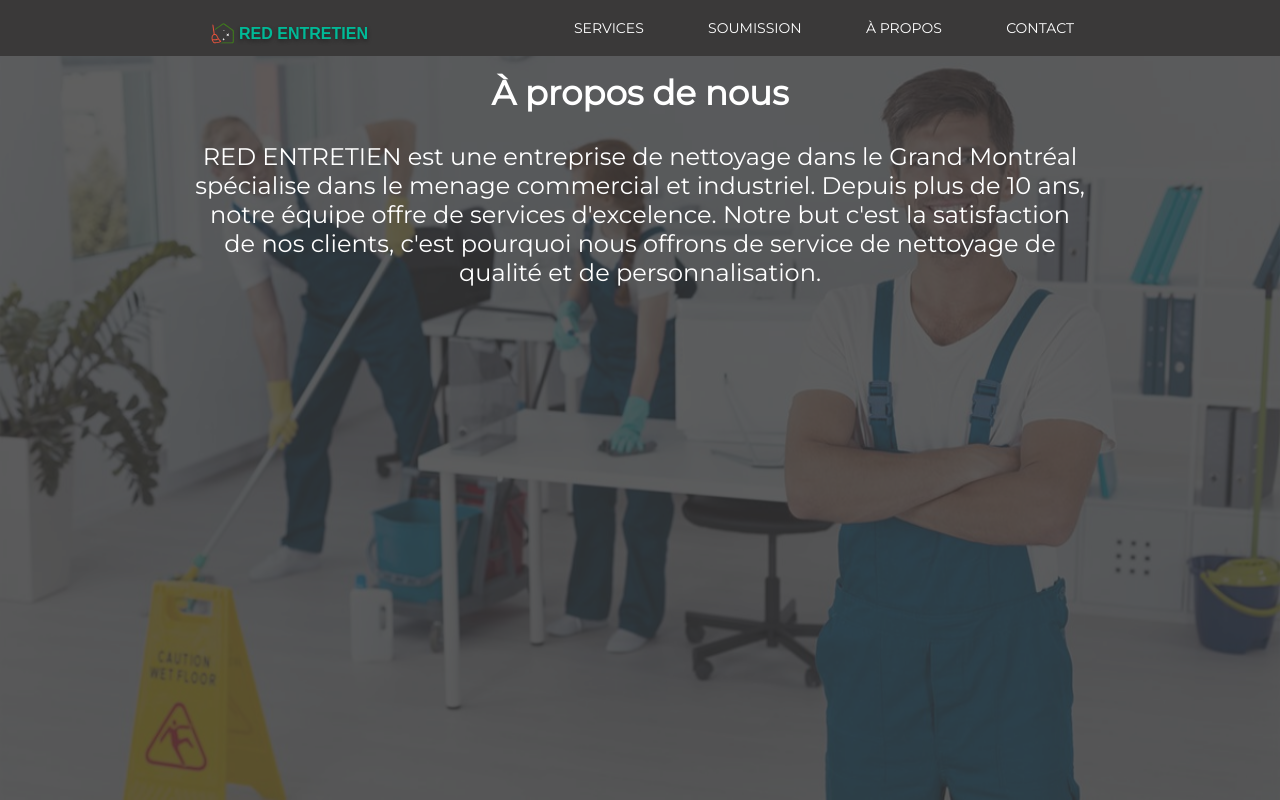
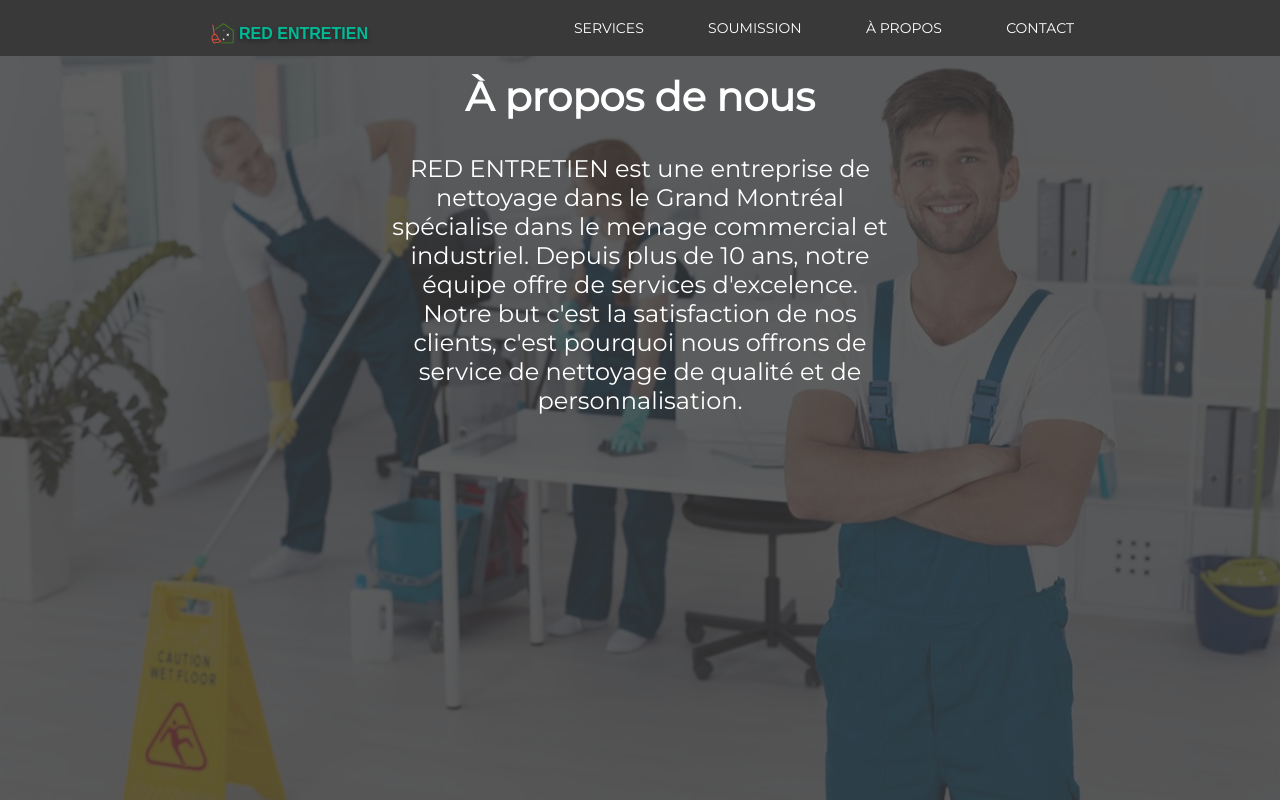
Before and after one commit to DragonMess/webSiteReact, a React (Create React App) app: page /apropos in a window 1280 px wide. Built offline with nearby package versions, Linux system fonts and the light colour scheme.

Commit message:
refactorizing component sectionTitle

```diff
--- a/src/components/footer/index.jsx
+++ b/src/components/footer/index.jsx
@@ -1,21 +1,31 @@
 import React from 'react'
 import styled from 'styled-components';
 import Logo from '../logo';
-import { Marginer } from '../marginer';
 
 const FooterWrapper = styled.div`
    left: 0;
-   bottom: -2vh;
+   /* bottom: -2vh; */
    width: 100%;
-   max-height:100vh;
-   background-color:rgb(34,34,34);
+   min-height:28vh;
+   background-color:#3a3939;
    color: white;
    display:flex;
    flex-direction:column;
    align-items:center;
+   padding:1%;
+   margin:0;
+
+   /* p{
+          visibility:none;
+     display:none;
+   } */
    @media screen and (max-width:960px){
-     visibility:none;
-     display:none;
+     /* visibility:none;
+     display:none; */
+        p{
+          visibility:visible;
+     /* display:none; */
+   }
    }
 `;
 const Copyrigth = styled.p`
@@ -30,12 +40,10 @@ const LinkDev = styled.a`
 function Footer(props) {
   return (
     <FooterWrapper>
-      <p></p>
       <Logo inLine={"footer"} ></Logo>
-      <p>À votre disposition pour tous vos besoin</p>
-  <Copyrigth>© 2020 Copyright: <LinkDev href="https://portfolio-camilo-pineda.herokuapp.com/">CamiloPinedaDev </LinkDev></Copyrigth>
+      <p>À votre disposition pour tous vos besoins</p>
+  <Copyrigth>© 2020 Copyright: <LinkDev href="https://portfolio-camilo-pineda.herokuapp.com/">CamiloPinedaDev</LinkDev></Copyrigth>
     <Copyrigth>Created by: DragonMess </Copyrigth>
-    <Marginer direction="vertical" margin="2vh" ></Marginer>
     </FooterWrapper>
   )
 }
--- a/src/components/logo/index.jsx
+++ b/src/components/logo/index.jsx
@@ -14,13 +14,13 @@ const LogoContainer = styled.div`
 
 const LogoImg = styled.img`
   /* width:8em; */
-  width:${({inLine})=> (inLine=="nav" ? "1.5em" : inLine=="footer"? "4em" : "8em" )};
-  height:${({inLine})=> (inLine=="nav" ? "1.5em" : inLine=="footer"? "4em" :"8em" )};
+  width:${({inLine})=> (inLine=="nav" ? "1.5em" : inLine=="footer"? "3em" : "8em" )};
+  height:${({inLine})=> (inLine=="nav" ? "1.5em" : inLine=="footer"? "3em" :"8em" )};
   margin-left:${({inLine})=> (inLine=="nav" ? "5px" : "0" )};
 
 `;
 const LogoTxt = styled.div`
-  margin-top:${({inLine})=> (inLine=="nav" ? "0" : "6px" )};
+  margin-top:${({inLine})=> (inLine=="nav" ? "0": inLine=="footer"? "3px" : "6px" )};
   font-size:${({inLine})=> (inLine=="nav" ? "calc(4px + 1.5vh)" :inLine=="footer"? "calc(10px + 2vw)": "calc(10px + 4vw)" )};
   margin-left:${({inLine})=> (inLine=="nav" ? "4px" : "0" )};
   text-align:center;
--- a/src/components/navbar/index.jsx
+++ b/src/components/navbar/index.jsx
@@ -1,12 +1,10 @@
 import { faBars, faTimes } from '@fortawesome/free-solid-svg-icons';
 import { FontAwesomeIcon } from '@fortawesome/react-fontawesome';
 import React, { useState } from 'react'
-import { Link } from 'react-router-dom';
 import styled from 'styled-components'
 import { theme } from '../../theme';
 import Logo from '../logo';
 import { Marginer } from '../marginer';
-import { Element, scroller } from 'react-scroll';
 
 const NavBarWrapper = styled.div`
   position:fixed;
--- a/src/components/sectionTitle/index.jsx
+++ b/src/components/sectionTitle/index.jsx
@@ -3,10 +3,9 @@ import styled from 'styled-components'
 
 const Title = styled.h2`
   margin-top:9vh;
-  font-size:34px;
-  font-weight:700;
-  color:${({colorFont})=> (colorFont==="white" ? "white" : "black")};
-  /* text-align:center; */
+  font-size:${({FontSize}) => (FontSize? `${FontSize}`: "5.2vh")};
+  font-weight:${({Fontweight}) => (Fontweight? `${Fontweight}`: "700")};
+  color:${({colorFont}) => (colorFont? `${colorFont}`: "black")};
 `;
 
 function SectionTitle(props) {
--- a/src/containers/apropos/index.jsx
+++ b/src/containers/apropos/index.jsx
@@ -31,7 +31,7 @@ const WrapSection = styled.section`
   margin-right:auto;
   display:flex;
   flex-direction:row;
-  width:70%;
+  max-width:500px;
   min-height:30vh;
   max-height:100vh;
   margin-bottom:10vh;
@@ -59,7 +59,7 @@ function Apropos(props) {
   return (
     <MainContainer>
       <BackgroundFilter>
-      <SectionTitle colorFont={"white"}>À propos de nous</SectionTitle>
+      <SectionTitle colorFont={"white"} Fontweight={"700"} FontSize={"5vh"}>À propos de nous</SectionTitle>
       <WrapSection>
         <Description>
           RED ENTRETIEN est une entreprise de nettoyage dans le Grand Montréal spécialise dans le menage commercial et industriel. Depuis plus de 10 ans, notre équipe offre de services d'excelence. Notre but c'est la satisfaction de nos clients, c'est pourquoi nous offrons de service de nettoyage de qualité et de personnalisation.
--- a/src/containers/soumission/index.jsx
+++ b/src/containers/soumission/index.jsx
@@ -8,7 +8,7 @@ const ContainerContact = styled.div`
   padding:0vh;
   text-align:center;
   width:100%;
-  height:100vh;
+  max-height:100vh;
   background-image: url(${backgroundImg});
   background-repeat: no-repeat;
   background-attachment: fixed;
@@ -16,7 +16,7 @@ const ContainerContact = styled.div`
 `;
 const BackgroundFilter = styled.div`
   width:100%;
-  height:100vh;
+  max-height:100vh;
   background-color:rgba(55,55,55,0.8);
   display:flex;
   flex-direction:column;
@@ -31,7 +31,7 @@ max-width:80%;
 display:flex;
 flex-direction:column;
 align-items:center;
-margin:15vh auto;
+margin:10vh auto 3vh;
 border-radius:2vh;
 text-align:left;
 background-color:rgb(0, 185, 151,.5);
@@ -108,8 +108,9 @@ function Soumission() {
       </FormEmail>
       </FormWrapper>
       </BackgroundFilter>
+      <Footer></Footer>
     </ContainerContact>
-    <Footer></Footer>
+
     </>
   )
 }
```
